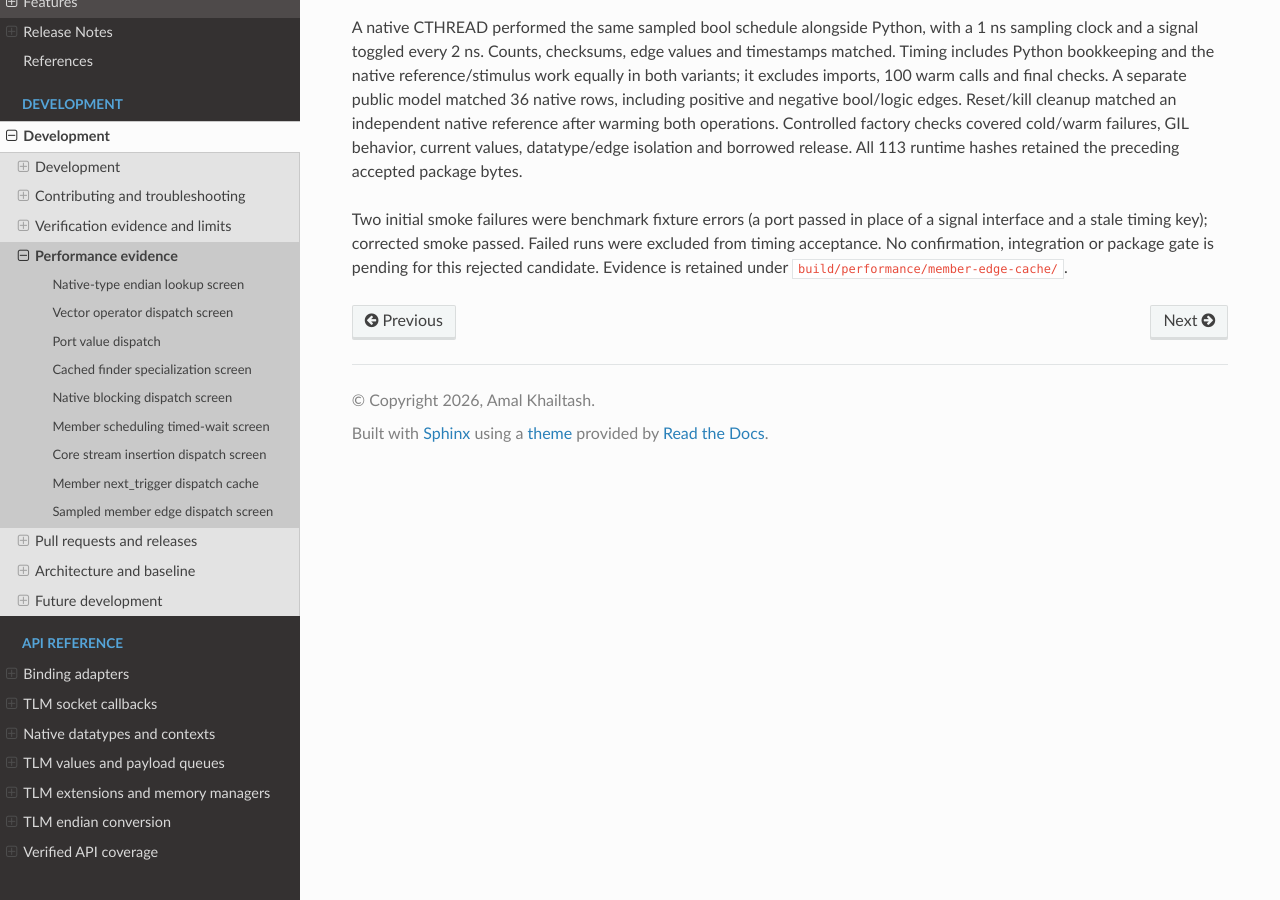
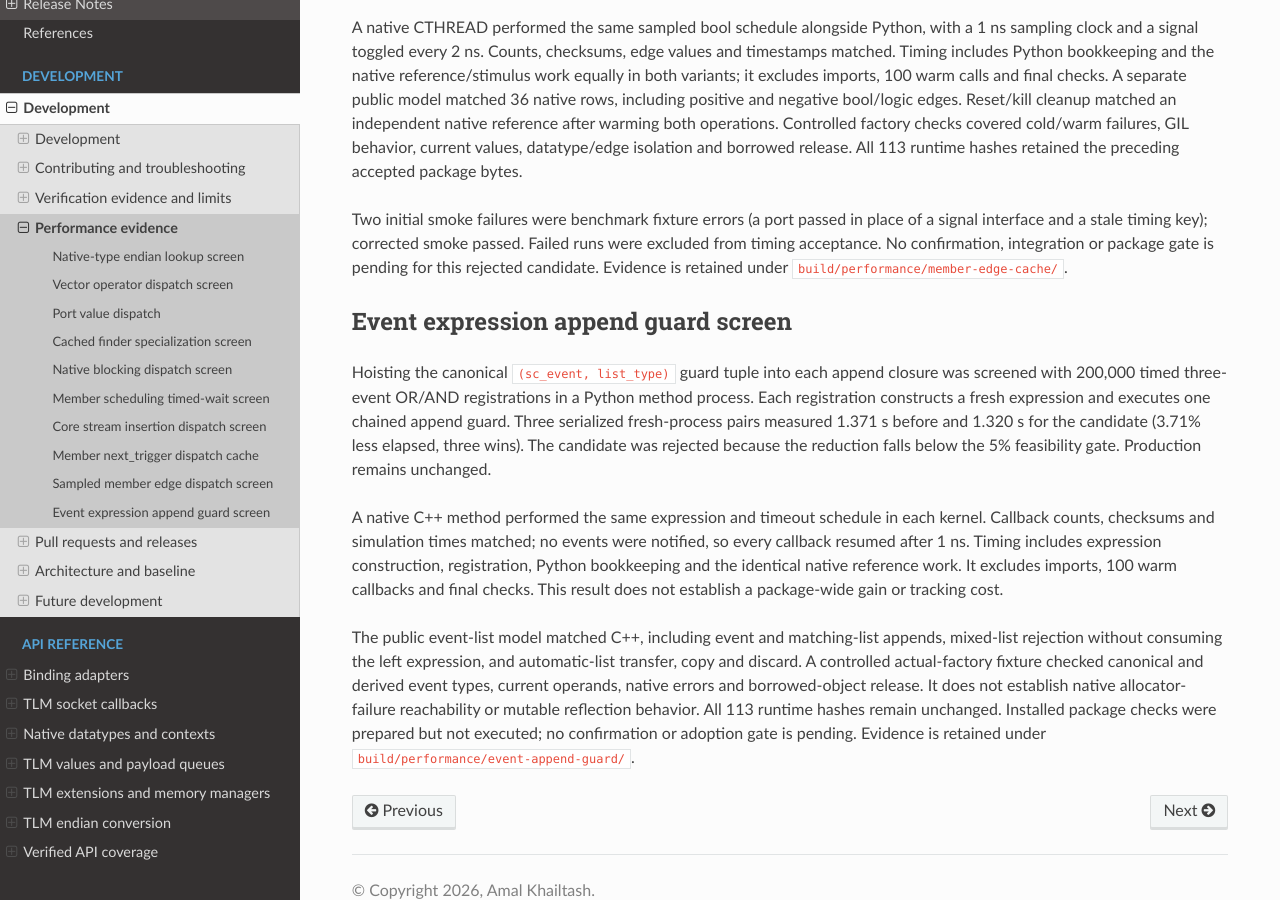
Before and after one commit to amal-khailtash/pysystemc, a Sphinx documentation site: the page built from docs/development/performance.rst, in a window 1280 px wide and 900 px high, scrolled down 4861 px. Built offline with Sphinx 7.4.7 and the Read the Docs theme 3.1.0, drawn with Linux system fonts in a browser that asks for light colours.

Commit message:
docs: record rejected event expression append guard hoist

```diff
--- a/docs/_static/performance-results.json
+++ b/docs/_static/performance-results.json
@@ -730,6 +730,24 @@
         "build/performance/member-edge-cache/control-smoke.json"
       ],
       "limits": "36native publicrows and sampledCTHREAD resetkill parity; no10pairconfirmation/integration/package gate or adopted slice."
+    },
+    {
+      "id": "event-expression-append-guard-hoist",
+      "date": "2026-11-12",
+      "status": "rejected",
+      "before_ms": 1370.63591,
+      "candidate_ms": 1319.759094,
+      "elapsed_reduction_percent": 3.7119132534620403,
+      "pairs": 3,
+      "wins": 3,
+      "scope": "200,000 fresh three-event OR/AND expression constructions and timed next_trigger registrations/resumptions; same nativeSC_METHODreference,100warm callbacks/imports/finalchecks excluded.",
+      "reason": "Reduction below5percent feasibility gate; production unchanged.",
+      "evidence": [
+        "build/performance/event-append-guard/screen.json",
+        "build/performance/event-append-guard/screen-acceptance.json",
+        "build/performance/event-append-guard/native-smoke.json"
+      ],
+      "limits": "Native callback/checksum/timing and event/list transfer/discard/type rejection parity. Controlled derivedtype/error/proxyrelease checks are not native allocator-failure reachability or mutable reflection characterization. Package gates prepared not executed; no confirmation/integration/adopted slice."
     }
   ],
   "current_working_tree_acceptance": {
--- a/docs/development/performance.rst
+++ b/docs/development/performance.rst
@@ -340,3 +340,31 @@ place of a signal interface and a stale timing key); corrected smoke passed.
 Failed runs were excluded from timing acceptance. No confirmation, integration
 or package gate is pending for this rejected candidate. Evidence is retained
 under ``build/performance/member-edge-cache/``.
+
+Event expression append guard screen
+------------------------------------
+
+Hoisting the canonical ``(sc_event, list_type)`` guard tuple into each append
+closure was screened with 200,000 timed three-event OR/AND registrations in a
+Python method process. Each registration constructs a fresh expression and
+executes one chained append guard. Three serialized fresh-process pairs
+measured 1.371 s before and 1.320 s for the candidate (3.71% less elapsed,
+three wins). The candidate was rejected because the reduction falls below
+the 5% feasibility gate. Production remains unchanged.
+
+A native C++ method performed the same expression and timeout schedule in
+each kernel. Callback counts, checksums and simulation times matched; no
+events were notified, so every callback resumed after 1 ns. Timing includes
+expression construction, registration, Python bookkeeping and the identical
+native reference work. It excludes imports, 100 warm callbacks and final
+checks. This result does not establish a package-wide gain or tracking cost.
+
+The public event-list model matched C++, including event and matching-list
+appends, mixed-list rejection without consuming the left expression, and
+automatic-list transfer, copy and discard. A controlled actual-factory fixture
+checked canonical and derived event types, current operands, native errors
+and borrowed-object release. It does not establish native allocator-failure
+reachability or mutable reflection behavior. All 113 runtime hashes remain
+unchanged. Installed package checks were prepared but not executed; no
+confirmation or adoption gate is pending. Evidence is retained under
+``build/performance/event-append-guard/``.
```
